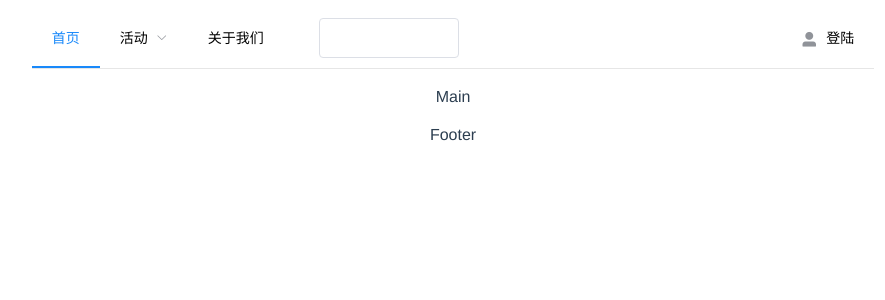
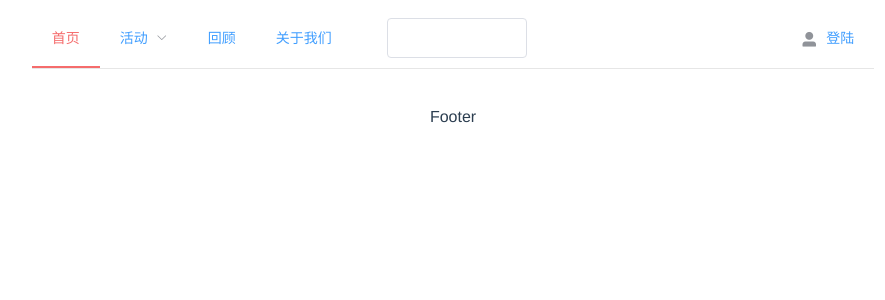
Before and after one commit to clubcue/cue-front, a Vue app: page / in a window 1280 px wide. Shown: the top 300 px of the page, without its empty margins (187-1072 px from the left). Built offline with nearby package versions, Linux system fonts and the light colour scheme; what ele-calendar would draw is missing.

Commit message:
菜单栏

```diff
--- a/src/components/header/Header.vue
+++ b/src/components/header/Header.vue
@@ -1,7 +1,7 @@
 <template>
   <div id='header'>
     <el-col :offset="4" :span="16">
-      <el-menu active-text-color="#1989fa" text-color="black" :default-active="activeIndex" class="el-menu-demo" mode="horizontal">
+      <el-menu active-text-color="#F56C6C" text-color="#409EFF" :default-active="activeIndex" class="el-menu-demo" mode="horizontal">
         <el-menu-item index="1">首页</el-menu-item>
         <el-submenu index="2">
           <template slot="title">活动</template>
@@ -15,11 +15,12 @@
             <el-menu-item index="2-4-3">选项3</el-menu-item>
           </el-submenu>
         </el-submenu>
-        <el-menu-item index="3">关于我们</el-menu-item>
+        <el-menu-item index="3">回顾</el-menu-item>
+        <el-menu-item index="4">关于我们</el-menu-item>
         <el-col :offset="1" span="4">
           <el-input style="margin-top: 10px"/>
         </el-col>
-        <el-menu-item index="4" style="float: right"><i class="el-icon-user-solid"></i>登陆</el-menu-item>
+        <el-menu-item index="5" style="float: right"><i class="el-icon-user-solid"></i>登陆</el-menu-item>
       </el-menu>
     </el-col>
   </div>
--- a/src/components/index.vue
+++ b/src/components/index.vue
@@ -4,7 +4,9 @@
       <el-header>
         <header-menu />
       </el-header>
-      <el-main>Main</el-main>
+      <el-main>
+        <main-body />
+      </el-main>
       <el-footer>Footer</el-footer>
     </el-container>
   </div>
@@ -12,8 +14,9 @@
 
 <script>
 import HeaderMenu from './header/Header.vue'
+import MainBody from './main/MainBody.vue'
 export default {
-  components: { HeaderMenu },
+  components: { HeaderMenu, MainBody },
   name: 'index',
   data () {
     return {
--- /dev/null
+++ b/src/components/main/MainBody.vue
@@ -0,0 +1,31 @@
+<template>
+  <div id='MainBody'>
+  </div>
+</template>
+
+<script>
+export default {
+  name: 'MainBody',
+  data () {
+    return {
+      msg: 'MainBody',
+      show3: true
+    }
+  }
+}
+</script>
+
+<style scoped>
+  .transition-box {
+    margin-bottom: 10px;
+    width: 200px;
+    height: 100px;
+    border-radius: 4px;
+    background-color: #409EFF;
+    text-align: center;
+    color: #fff;
+    padding: 40px 20px;
+    box-sizing: border-box;
+    margin-right: 20px;
+  }
+</style>
```
